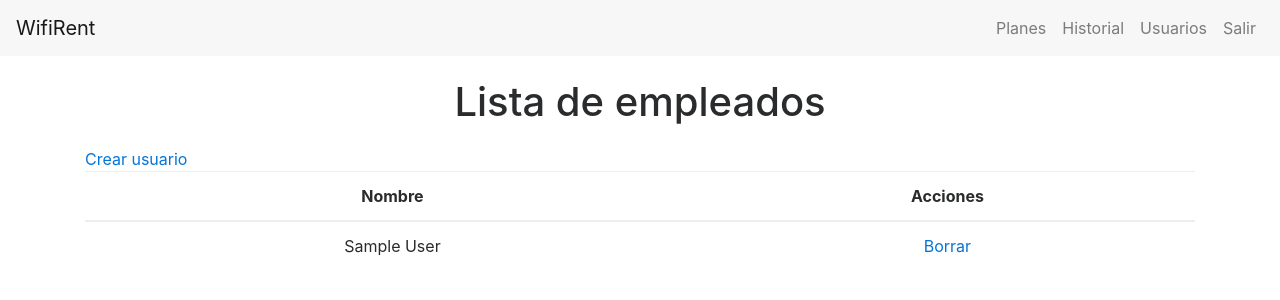
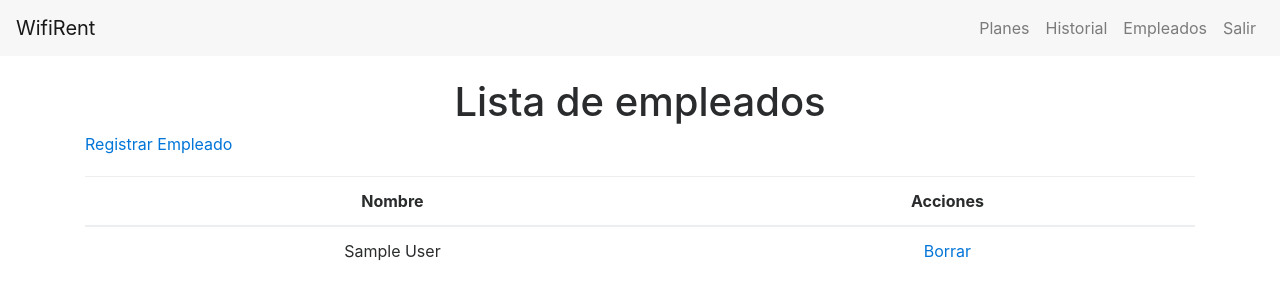
Before and after one commit to dxviidmg/WIFIRent, a Django app: template accounts/templates/accounts/ListViewUsers.html in a window 1280 px wide. Shown: the top 300 px of the page. Run offline with Django 3.2, Linux system fonts and the light colour scheme; the template is opened without the code that fills it: values that come from a table or form of the project are taken from there, others are empty; the visitor is signed in with stand-in values (Sample User, id 1); data comes from the database, SQL or seed files in the repository; parts of the project's set-up code (start-up, migrations or seed data) failed here and were passed over; some libraries are stand-ins or nearby versions.

Commit message:
Cambios con bootsttrap y CSS

```diff
--- a/accounts/templates/accounts/ListViewUsers.html
+++ b/accounts/templates/accounts/ListViewUsers.html
@@ -2,9 +2,11 @@
 
 {%block content%}
 
-<h1>Lista de empleados</h1>
+	<h1>Lista de empleados</h1>
 
-<a href="{%url 'accounts:CreateViewUser'%}">Crear usuario</a>
+	<div class="espacio">
+		<a href="{%url 'accounts:CreateViewUser'%}">Registrar Empleado</a>
+	</div>
 
 	<div class="table-responsive text-center">
 		<table class="table">
--- a/accounts/templates/auth/user_confirm_delete.html
+++ b/accounts/templates/auth/user_confirm_delete.html
@@ -5,7 +5,7 @@
 	<div class="row justify-content-center text-center">
 		<div class="col-xs-12">
 			<form method="post">
-				<p>¿Estas seguro de querer borrar al usuario <em>{{object.get_full_name}}</em>?</p>
+				<h4>¿Estas seguro de querer borrar al usuario <em>{{object.get_full_name}}</em>?</h4>
 				{%csrf_token%}
 				<input type="submit" value="Si">
 				<a href="{%url 'accounts:ListViewUsers'%}"><input type="button" value="Cancelar"></a>
--- a/codigos/templates/codigos/ListViewPlanes.html
+++ b/codigos/templates/codigos/ListViewPlanes.html
@@ -1,14 +1,14 @@
 {% extends 'base.html'%}
 
 {%block content%}
-
-
 
 	<h1>Lista de Planes</h1>
 
 	{%if request.user.is_staff%}
 
-	<a href="{%url 'codigos:CreateViewPlan'%}">Crear plan</a>
+	<div class="espacio">
+		<a href="{%url 'codigos:CreateViewPlan'%}">Crear plan</a>
+	</div>
 
 	{%endif%}
 
--- a/codigos/templates/codigos/plan_confirm_delete.html
+++ b/codigos/templates/codigos/plan_confirm_delete.html
@@ -2,11 +2,15 @@
 
 {%block content%}
 
+	<div class="row justify-content-md-center">
+		<div class="col-md-8 text-center">
 			<form method="post">
-				<h4>¿Estas seguro de querer borrar el plan <strong><i>{{object.nombre}}<i></strong>?</h4>
+				<h4>¿Estas seguro de querer borrar el plan <strong><i>{{object.nombre}}</i></strong>?</h4>
 				{%csrf_token%}
 				<input type="submit" value="Si">
 				<a href="{%url 'codigos:ListViewPlanes'%}"><input type="button" value="Cancelar"></a>
 			</form>
+		</div>
+	</div>
 
 {%endblock content%}
--- a/codigos/templates/codigos/plan_form.html
+++ b/codigos/templates/codigos/plan_form.html
@@ -5,9 +5,13 @@
 {%block content%}
 
 	{%if object%}
+
 	<h4>Edita el plan <strong><i>{{object.nombre}}<i></strong></h4>
+
 	{%else%}
+
 	<h4>Crea un plan</h4>
+
 	{%endif%}
 
 	<form method="post" enctype="multipart/form-data">
--- a/codigos/views.py
+++ b/codigos/views.py
@@ -26,6 +26,7 @@ class ListViewCodigos(View):
 		codigos = Codigo.objects.filter(plan=plan, status=0)
 		codigoForm = CodigoCreateForm()
 		context = {
+			'plan': plan,
 			'codigos': codigos,
 			'codigoForm': codigoForm
 		}
--- a/static/css/estilos.css
+++ b/static/css/estilos.css
@@ -1,8 +1,11 @@
-h1, h2, h3, h4{
+h1, h4{
 	text-align: center;
-	padding-bottom: 15px;
 }
 
-th, td {
+th {
 	text-align: center;
 }
+
+.espacio {
+	padding-bottom: 20px;
+}
--- a/templates/base.html
+++ b/templates/base.html
@@ -13,13 +13,23 @@
 	<body>
 
 	<nav class="navbar navbar-toggleable-md navbar-light bg-faded">
-		<button class="navbar-toggler navbar-toggler-right" type="button" data-toggle="collapse" data-target="#navbarNavDropdown" aria-controls="navbarNavDropdown" aria-expanded="false" aria-label="Toggle navigation">
+
+		{%if request.user.is_authenticated%}
+
+		<button class="navbar-toggler navbar-toggler-right" type="button" data-toggle="collapse" data-target="#navbarTogglerDemo02" aria-controls="navbarTogglerDemo02" aria-expanded="false" aria-label="Toggle navigation">
 			<span class="navbar-toggler-icon"></span>
 		</button>
+
+		{%endif%}
+
 		<a class="navbar-brand" href="#">WifiRent</a>
-		<ul class="navbar-nav mr-auto">
+
+		<div class="collapse navbar-collapse" id="navbarTogglerDemo02">
+			<ul class="navbar-nav mr-auto mt-2 mt-md-0">
 			</ul>
+
 			{%if request.user.is_authenticated%}
+
 			<ul class="navbar-nav">
 				<li class="nav-item">
 					<a class="nav-link" href="{%url 'codigos:ListViewPlanes'%}">Planes</a>
@@ -29,15 +39,21 @@
 				</li>
 
 				{%if request.user.is_staff%}
+
 				<li class="nav-item">
-				<a class="nav-link" href="{%url 'accounts:ListViewUsers'%}">Usuarios</a>
+					<a class="nav-link" href="{%url 'accounts:ListViewUsers'%}">Empleados</a>
 				</li>
+
 				{%endif%}
+
 				<li class="nav-item">
 					<a class="nav-link" href="{%url 'accounts:logout'%}">Salir</a>
 				</li>
 			</ul>
+
 			{%endif%}
+
+		</div>
 	</nav>
 
 		<div class="container">
--- a/ventas/templates/ventas/ListViewVentas.html
+++ b/ventas/templates/ventas/ListViewVentas.html
@@ -28,7 +28,7 @@
 	{%empty%}
 
 				<tr>
-					<td colspan="4">No hay planes</td>
+					<td colspan="5">No hay planes</td>
 				</tr>
 
 	{%endfor%}
```
Also changed, not shown: accounts/templates/registration/login.html (+3 -6 lines), codigos/templates/codigos/ListViewCodigos.html (+11 -5 lines), ventas/templates/ventas/ViewVentaInicial.html (+2 -5 lines). Lines whose indentation alone changed are shown as unchanged.
